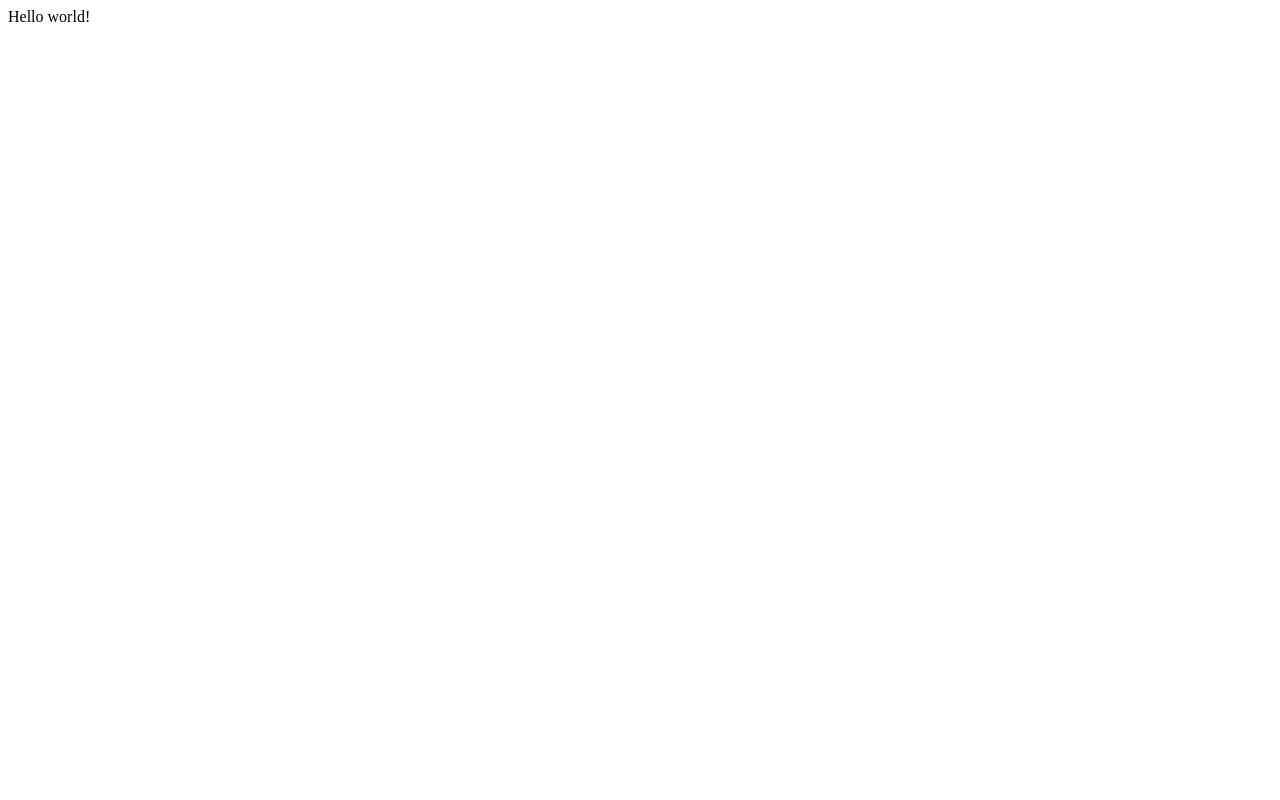
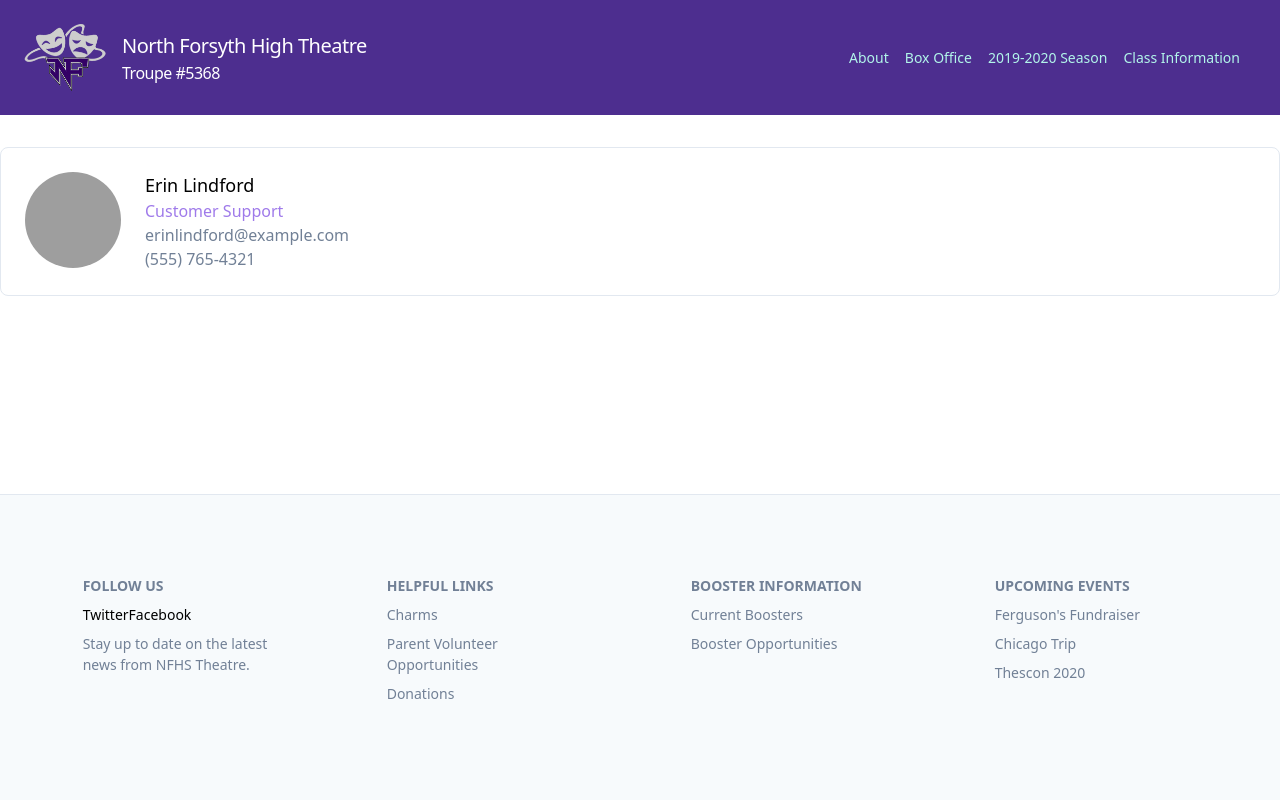
Before and after one commit to esparkman/nfhsdrama.com, a Gatsby site: page / in a window 1280 px wide. Built offline with nearby package versions, Linux system fonts and the light colour scheme; Gatsby itself is replaced by a stand-in of ours; grey boxes are pictures that could not be loaded.

Commit message:
Get Header, Layout and Footer components in place

```diff
--- /dev/null
+++ b/gatsby-browser.js
@@ -0,0 +1 @@
+import "./src/styles/global.css"
--- a/gatsby-config.js
+++ b/gatsby-config.js
@@ -6,4 +6,5 @@
 
 module.exports = {
   /* Your site config here */
+  plugins: [`gatsby-plugin-postcss`],
 }
--- a/package.json
+++ b/package.json
@@ -14,11 +14,13 @@
   },
   "dependencies": {
     "gatsby": "^2.7.1",
+    "gatsby-plugin-postcss": "^2.0.7",
     "react": "^16.8.6",
     "react-dom": "^16.8.6"
   },
   "devDependencies": {
-    "prettier": "^1.17.1"
+    "prettier": "^1.17.1",
+    "tailwindcss": "^1.0.1"
   },
   "repository": {
     "type": "git",
--- /dev/null
+++ b/postcss.config.js
@@ -0,0 +1,3 @@
+module.exports = () => ({
+  plugins: [require("tailwindcss")],
+})
--- /dev/null
+++ b/src/components/footer.js
@@ -0,0 +1,47 @@
+import React from 'react'
+
+export default () => (
+  <section className="bg-gray-100 border-t border-gray-300 py-8 w-full">
+    <div className="w-full mx-auto bg-wild-sand">
+      <div className="md:flex md:justify-around mb-6 mt-8 mx-8 pb-8 text-sm">
+        <div id="social-media" className="md:w-1/6">
+          <p className="uppercase text-gray-600 font-semibold mb-2 sm:mt-4">Follow Us</p>
+          <a href="https://twitter.com/nfhsdrama" target="_blank" rel="noopener noreferrer">
+            Twitter
+          </a>
+          <a href="https://www.facebook.com/nfhsdrama/" target="_blank" rel="noopener noreferrer">
+            Facebook
+          </a>
+          <a href="https://www.instagram.com/nfhsdrama" target="_blank" rel="noopener noreferrer">
+          </a>
+          <p className="text-gray-600 mt-2">
+            Stay up to date on the latest news from NFHS Theatre.
+          </p>
+        </div>
+        <div id="links" className="md:w-1/6 leading-normal">
+          <p className="uppercase text-gray-600 font-semibold mb-2 sm:mt-4">
+            Helpful Links
+          </p>
+          <p className="mb-2 text-gray-600">Charms</p>
+          <p className="mb-2 text-gray-600">Parent Volunteer Opportunities</p>
+          <p className="mb-2 text-gray-600">Donations</p>
+        </div>
+        <div id="boosters" className="md:w-1/6 leading-normal">
+          <p className="uppercase text-gray-600 font-semibold mb-2 sm:mt-4">
+            Booster Information
+          </p>
+          <p className="mb-2 text-gray-600">Current Boosters</p>
+          <p className="mb-2 text-gray-600">Booster Opportunities</p>
+        </div>
+        <div id="training-topics" className="md:w-1/6 leading-normal">
+          <p className="uppercase text-gray-600 font-semibold mb-2 sm:mt-4">
+            Upcoming Events
+          </p>
+          <p className="mb-2 text-gray-600">Ferguson's Fundraiser</p>
+          <p className="mb-2 text-gray-600">Chicago Trip</p>
+          <p className="mb-2 text-gray-600">Thescon 2020</p>
+        </div>
+      </div>
+    </div>
+  </section>
+)
--- /dev/null
+++ b/src/components/layout.js
@@ -0,0 +1,11 @@
+import React from "react"
+import Navigation from "../components/navigation"
+import Footer from "../components/footer"
+
+export default ({ children }) => (
+  <div className="min-h-screen flex flex-col">
+    <Navigation />
+    <div className="container mx-auto mt-8 flex-grow">{children}</div>
+    <Footer />
+  </div>
+)
--- /dev/null
+++ b/src/components/navigation.js
@@ -0,0 +1,39 @@
+import React from 'react'
+import { Link } from 'gatsby'
+
+export default () => (
+  <nav className="flex items-center justify-between flex-wrap bg-nfhspurple p-6">
+    <div className="flex items-center flex-shrink-0 text-white mr-6">
+      <Link to='/'>
+        <img className="mx-auto" width="82" src={'logo.png'} alt="North Forsyth Theater Troupe 5368" />
+      </Link>
+      <Link to='/' className="cursor-pointer">
+        <span className="inline-block ml-4 font-normal text-xl tracking-tight">
+          <p className="">North Forsyth High Theatre</p>
+          <p className="text-base">Troupe #5368</p>
+        </span>
+      </Link>
+    </div>
+    <div className="block lg:hidden">
+      <button className="flex items-center px-3 py-2 border rounded text-teal-200 border-teal-400 hover:text-white hover:border-white">
+        <svg className="fill-current h-3 w-3" viewBox="0 0 20 20" xmlns="http://www.w3.org/2000/svg"><title>Menu</title><path d="M0 3h20v2H0V3zm0 6h20v2H0V9zm0 6h20v2H0v-2z"/></svg>
+      </button>
+    </div>
+    <div className="w-full block flex-grow lg:flex lg:items-center lg:w-auto">
+      <div className="sm:flex sm:justify-end lg:flex-grow text-sm">
+        <Link to="/about" className="block mt-4 lg:inline-block lg:mt-0 text-teal-200 hover:text-white mr-4">
+          About
+        </Link>
+        <Link to="/box-office" className="block mt-4 lg:inline-block lg:mt-0 text-teal-200 hover:text-white mr-4">
+          Box Office
+        </Link>
+        <Link to="/2019-2020-season" className="block mt-4 lg:inline-block lg:mt-0 text-teal-200 hover:text-white mr-4">
+          2019-2020 Season
+        </Link>
+        <Link to="/2019-2020-classes" className="block mt-4 lg:inline-block lg:mt-0 text-teal-200 hover:text-white mr-4">
+          Class Information
+        </Link>
+      </div>
+    </div>
+  </nav>
+)
--- /dev/null
+++ b/src/pages/about.js
@@ -0,0 +1,9 @@
+import React from "react"
+import Layout from '../components/layout'
+
+export default () => (
+  <Layout>
+    <h1>About NFHS Theater</h1>
+    <p>Information about the Theater Troupe</p>
+  </Layout>
+)
--- a/src/pages/index.js
+++ b/src/pages/index.js
@@ -1,3 +1,17 @@
 import React from "react"
 
-export default () => <div>Hello world!</div>
+import Layout from "../components/layout"
+
+export default () => (
+  <Layout>
+    <div className="md:flex bg-white border rounded-lg p-6">
+      <img className="h-16 w-16 md:h-24 md:w-24 rounded-full mx-auto md:mx-0 md:mr-6" src="https://images.unsplash.com/photo-1544535379-b81233c1a64e?ixlib=rb-1.2.1&ixid=eyJhcHBfaWQiOjEyMDd9&auto=format&fit=crop&w=1234&q=80" alt="User avatar" />
+      <div className="text-center md:text-left">
+        <h2 className="text-lg">Erin Lindford</h2>
+        <div className="text-purple-500">Customer Support</div>
+        <div className="text-gray-600">erinlindford@example.com</div>
+        <div className="text-gray-600">(555) 765-4321</div>
+      </div>
+    </div>
+  </Layout>
+)
--- /dev/null
+++ b/src/styles/global.css
@@ -0,0 +1,5 @@
+@tailwind base;
+
+@tailwind components;
+
+@tailwind utilities;
--- /dev/null
+++ b/tailwind.config.js
@@ -0,0 +1,11 @@
+module.exports = {
+  theme: {
+    extend: {
+      colors: {
+        nfhspurple: '#4D2E8F'
+      }
+    }
+  },
+  variants: {},
+  plugins: []
+}
```
Also changed, not shown: static/logo.png (added), 1 other file.
